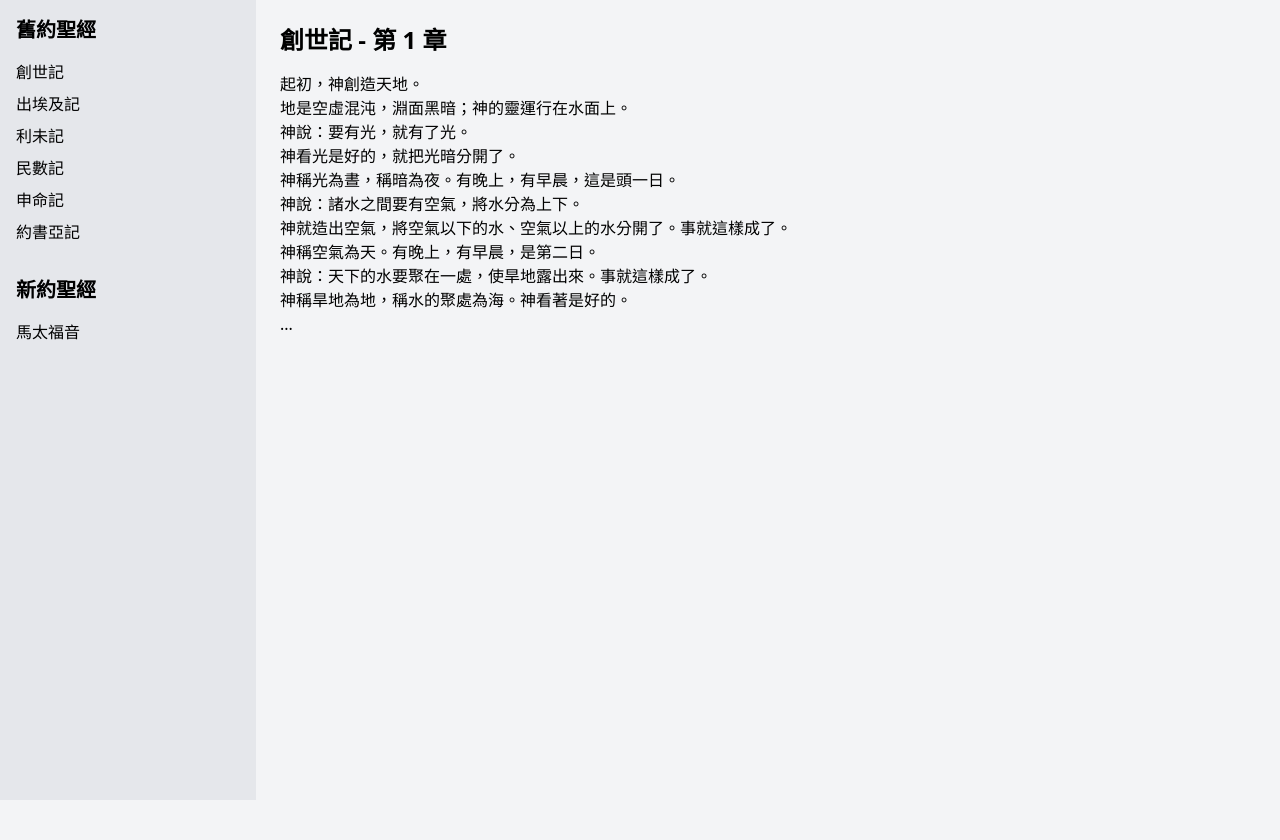
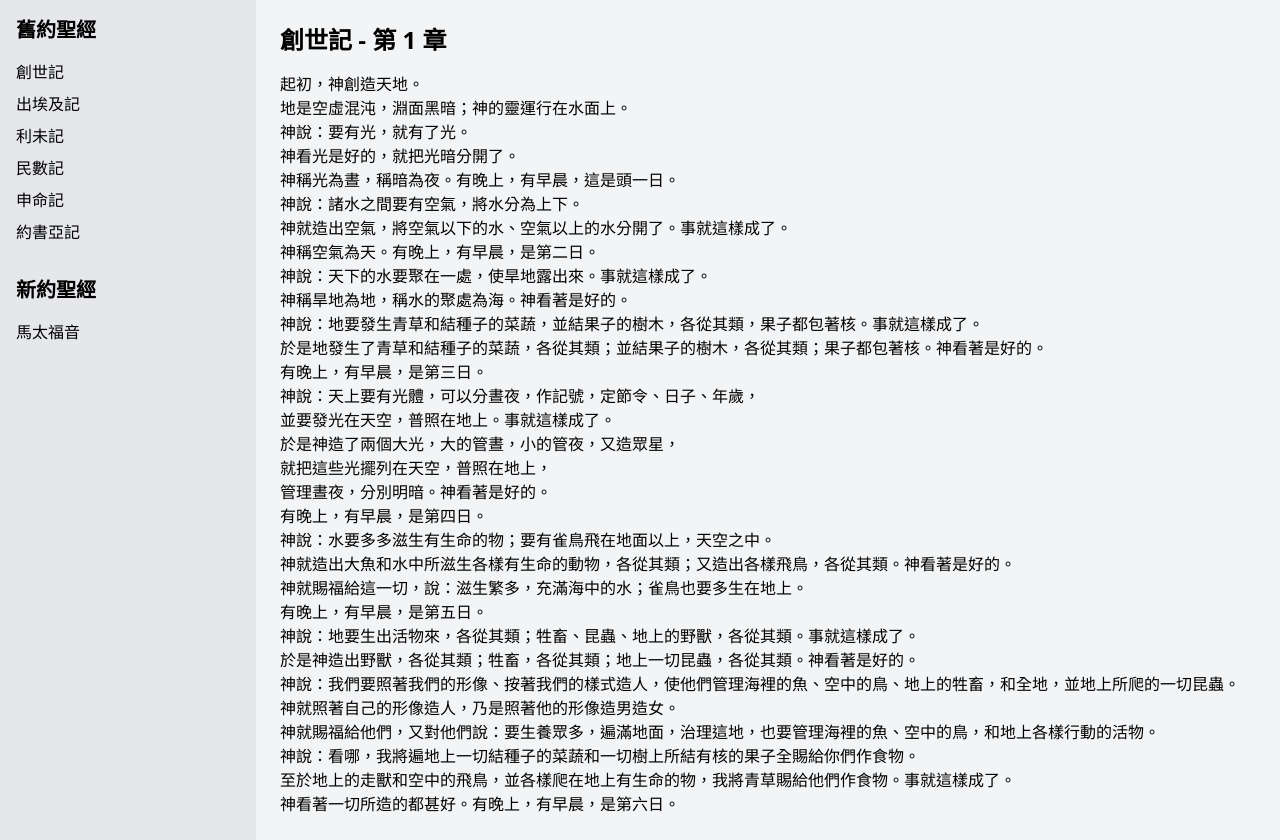
Before and after one commit to awchjimmy/bible-reading, a Django app: page /scriptures/ in a window 1280 px wide. Before the commit the page ends 800 px from the top, so only its background shows below. Run offline with Django 5.2, Linux system fonts and the light colour scheme; data comes from the database, SQL or seed files in the repository.

Commit message:
Update index.html

```diff
--- a/scriptures/templates/scriptures/index.html
+++ b/scriptures/templates/scriptures/index.html
@@ -31,7 +31,6 @@
     <main class="flex-1 p-6 bg-gray-100">
       <h1 class="text-2xl font-semibold mb-4">創世記 - 第 1 章</h1>
 
-
       <ul>
         <li>起初，神創造天地。</li>
         <li>地是空虛混沌，淵面黑暗；神的靈運行在水面上。</li>
@@ -43,8 +42,28 @@
         <li>神稱空氣為天。有晚上，有早晨，是第二日。</li>
         <li>神說：天下的水要聚在一處，使旱地露出來。事就這樣成了。</li>
         <li>神稱旱地為地，稱水的聚處為海。神看著是好的。</li>
+        <li>神說：地要發生青草和結種子的菜蔬，並結果子的樹木，各從其類，果子都包著核。事就這樣成了。</li>
+        <li>於是地發生了青草和結種子的菜蔬，各從其類；並結果子的樹木，各從其類；果子都包著核。神看著是好的。</li>
+        <li>有晚上，有早晨，是第三日。</li>
+        <li>神說：天上要有光體，可以分晝夜，作記號，定節令、日子、年歲，</li>
+        <li>並要發光在天空，普照在地上。事就這樣成了。</li>
+        <li>於是神造了兩個大光，大的管晝，小的管夜，又造眾星，</li>
+        <li>就把這些光擺列在天空，普照在地上，</li>
+        <li>管理晝夜，分別明暗。神看著是好的。</li>
+        <li>有晚上，有早晨，是第四日。</li>
+        <li>神說：水要多多滋生有生命的物；要有雀鳥飛在地面以上，天空之中。</li>
+        <li>神就造出大魚和水中所滋生各樣有生命的動物，各從其類；又造出各樣飛鳥，各從其類。神看著是好的。</li>
+        <li>神就賜福給這一切，說：滋生繁多，充滿海中的水；雀鳥也要多生在地上。</li>
+        <li>有晚上，有早晨，是第五日。</li>
+        <li>神說：地要生出活物來，各從其類；牲畜、昆蟲、地上的野獸，各從其類。事就這樣成了。</li>
+        <li>於是神造出野獸，各從其類；牲畜，各從其類；地上一切昆蟲，各從其類。神看著是好的。</li>
+        <li>神說：我們要照著我們的形像、按著我們的樣式造人，使他們管理海裡的魚、空中的鳥、地上的牲畜，和全地，並地上所爬的一切昆蟲。</li>
+        <li>神就照著自己的形像造人，乃是照著他的形像造男造女。</li>
+        <li>神就賜福給他們，又對他們說：要生養眾多，遍滿地面，治理這地，也要管理海裡的魚、空中的鳥，和地上各樣行動的活物。</li>
+        <li>神說：看哪，我將遍地上一切結種子的菜蔬和一切樹上所結有核的果子全賜給你們作食物。</li>
+        <li>至於地上的走獸和空中的飛鳥，並各樣爬在地上有生命的物，我將青草賜給他們作食物。事就這樣成了。</li>
+        <li>神看著一切所造的都甚好。有晚上，有早晨，是第六日。</li>
       </ul>
-      ...
     </main>
   </div>
 
```
